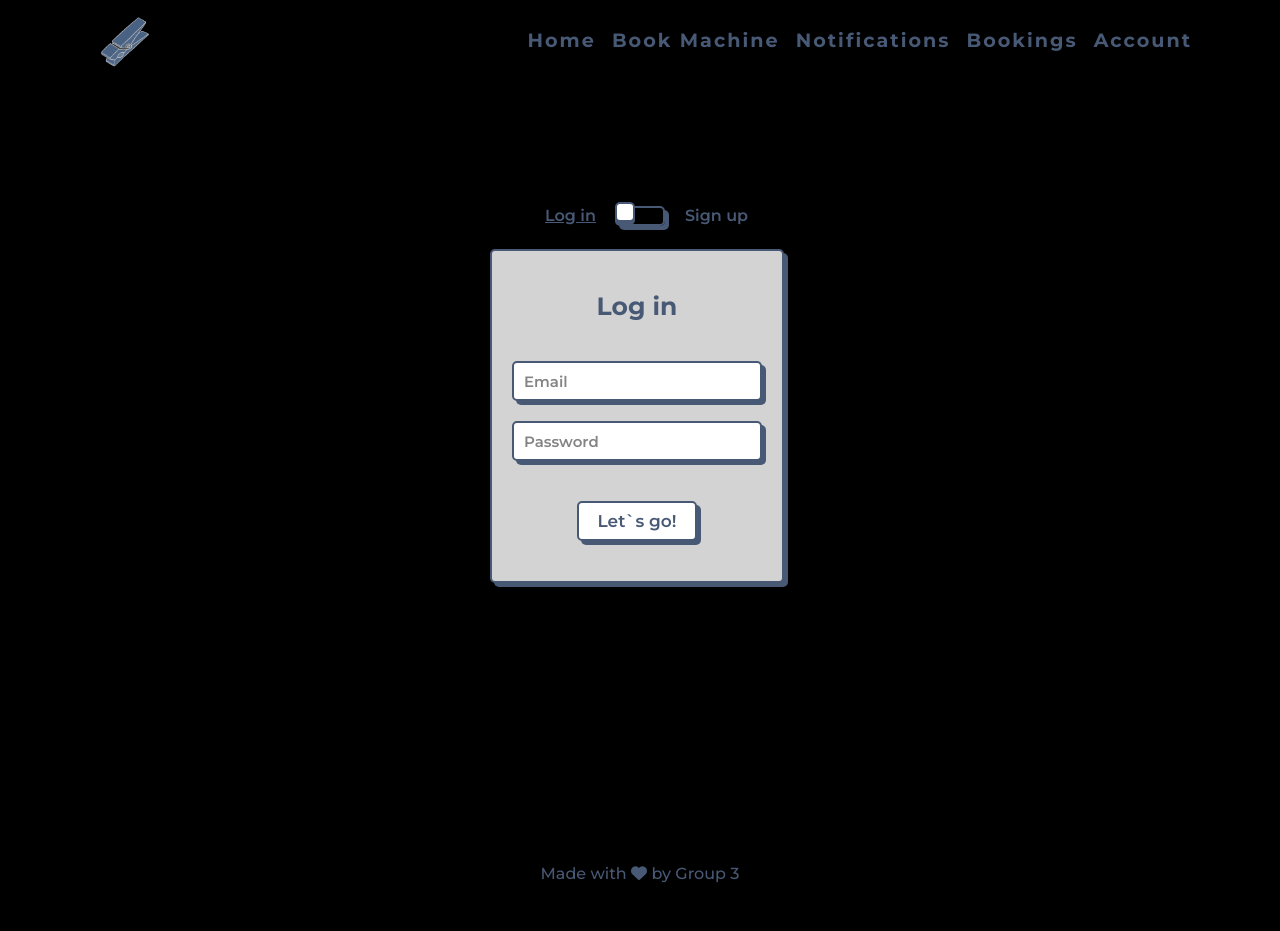
After one commit to akvnn/automated-laundromat, a Flask app: page /login in a window 1280 px wide. The commit adds this page. Run offline with Flask 3, Linux system fonts and the light colour scheme; parts of the project's set-up code (start-up, migrations or seed data) failed here and were passed over.

Commit message:
added login/signup & tested

```diff
--- a/app.py
+++ b/app.py
@@ -1,18 +1,27 @@
 from flask import Flask, request, jsonify, session, render_template
-from pymongo import MongoClient
+from pymongo.mongo_client import MongoClient
+from pymongo.server_api import ServerApi
 from bson.objectid import ObjectId
 from datetime import datetime, timedelta
 import bcrypt
-
+import os
 app = Flask(__name__)
-app.secret_key = "your_secret_key"  # Use a proper secret key in production
-
+app.secret_key = 'some_secret_key'
 # MongoDB setup
-client = MongoClient('mongodb://localhost:27017/')
+uri = os.environ.get('MONGODB_URI')
+# Create a new client and connect to the server
+client = MongoClient(uri, server_api=ServerApi('1'))
+# Send a ping to confirm a successful connection
+try:
+    client.admin.command('ping')
+    print("Successfully connected to MongoDB!")
+except Exception as e:
+    print(e)
 db = client['laundromat']
 users = db['users']
 machines = db['machines']
 bookings = db['bookings']
+# End of MongoDB setup
 
 # Helper Functions
 
@@ -39,16 +48,16 @@ def machines_html():
     return render_template('machines.html')
 
 
+@app.route('/login', methods=['GET'])
+def login_html():
+    return render_template('login.html')
+
+
 @app.route('/signup', methods=['POST'])
 def signup():
     data = request.json
-
-    # check if user already exists
-    existing_user = users.find_one({'email': data['email']})
-    if existing_user:
-        return jsonify({'message': 'User already exists'}), 409
-
-    hashed_password = bcrypt.hashpw(data['password'], bcrypt.gensalt())
+    hashed_password = bcrypt.hashpw(
+        data['password'].encode(), bcrypt.gensalt())
     user_id = users.insert_one({
         'name': data['name'],
         'email': data['email'],
@@ -60,10 +69,14 @@ def signup():
 @app.route('/login', methods=['POST'])
 def login():
     data = request.json
-    user = users.find_one({'email': data['email']})
-    if user and bcrypt.hashpw(data['password'], user['password']):
-        session['user_id'] = str(user['_id'])
-        return jsonify({'message': 'Login successful'}), 200
+    print(data)
+    try:
+        user = users.find_one({'email': data['email']})
+        if user and bcrypt.hashpw(data['password'].encode(), user['password']):
+            session['user_id'] = str(user['_id'])
+            return jsonify({'message': 'Login successful'}), 200
+    except Exception as e:
+        print(e)
     return jsonify({'message': 'Unauthorized'}), 401
 
 
@@ -71,6 +84,7 @@ def login():
 def logout():
     session.pop('user_id', None)
     return jsonify({'message': 'Logged out'}), 200
+
 
 @app.route('/machineBookings', methods=['POST'])
 def machine_bookings():
@@ -91,6 +105,7 @@ def machine_bookings():
         }
         result.append(booking_data)
     return jsonify(result)
+
 
 @app.route('/getMachines', methods=['GET'])
 def get_machines():
--- /dev/null
+++ b/static/login.js
@@ -0,0 +1,61 @@
+const loginbtn = document.getElementById('loginbtn')
+const signupbtn = document.getElementById('signupbtn')
+
+const handleLogin = async () => {
+  const email = document.getElementById('email_login').value
+  const password = document.getElementById('password_login').value
+  if (email.trim() === '' || password.trim() === '') {
+    alert('Please fill in all fields')
+    return
+  }
+  if (!email.includes('@')) {
+    alert('Invalid email')
+    return
+  }
+  const response = await fetch('/login', {
+    method: 'POST',
+    headers: {
+      'Content-Type': 'application/json',
+    },
+    body: JSON.stringify({ email, password }),
+  })
+  if (response.status === 200) {
+    window.location.href = '/'
+  } else {
+    alert('Invalid email or password')
+  }
+}
+const handleSignup = async () => {
+  const email = document.getElementById('email_signup').value
+  const password = document.getElementById('password_signup').value
+  const name = document.getElementById('name_signup').value
+  if (email.trim() === '' || password.trim() === '' || name.trim() === '') {
+    alert('Please fill in all fields')
+    return
+  }
+  if (!email.includes('@')) {
+    alert('Invalid email')
+    return
+  }
+  const response = await fetch('/signup', {
+    method: 'POST',
+    headers: {
+      'Content-Type': 'application/json',
+    },
+    body: JSON.stringify({ email, password, name }),
+  })
+  print(response.status)
+  if (response.status === 200) {
+    window.location.href = '/'
+  } else {
+    alert('Email already exists')
+  }
+}
+loginbtn.addEventListener('click', (event) => {
+  event.preventDefault()
+  handleLogin()
+})
+signupbtn.addEventListener('click', (event) => {
+  event.preventDefault()
+  handleSignup()
+})
--- a/static/style.css
+++ b/static/style.css
@@ -323,6 +323,215 @@ body {
   font-weight: 500;
 }
 /* end of booking */
+/* login */
+.login {
+  display: flex;
+  justify-content: center;
+  align-items: center;
+  width: 100vw;
+  height: 100vh;
+  margin-top: -3rem;
+}
+.wrapper {
+  --input-focus: #485975;
+  --font-color: #485975;
+  --font-color-sub: #666;
+  --bg-color: #fff;
+  --bg-color-alt: #666;
+  --main-color: #485975;
+  /* display: flex; */
+  /* flex-direction: column; */
+  /* align-items: center; */
+}
+/* switch card */
+.switch {
+  transform: translateY(-200px);
+  position: relative;
+  display: flex;
+  flex-direction: column;
+  justify-content: center;
+  align-items: center;
+  gap: 30px;
+  width: 50px;
+  height: 20px;
+}
+
+.card-side::before {
+  position: absolute;
+  content: 'Log in';
+  left: -70px;
+  top: 0;
+  width: 100px;
+  text-decoration: underline;
+  color: var(--font-color);
+  font-weight: 600;
+}
+
+.card-side::after {
+  position: absolute;
+  content: 'Sign up';
+  left: 70px;
+  top: 0;
+  width: 100px;
+  text-decoration: none;
+  color: var(--font-color);
+  font-weight: 600;
+}
+
+.toggle {
+  opacity: 0;
+  width: 0;
+  height: 0;
+}
+
+.slider {
+  box-sizing: border-box;
+  border-radius: 5px;
+  border: 2px solid var(--main-color);
+  box-shadow: 4px 4px var(--main-color);
+  position: absolute;
+  cursor: pointer;
+  top: 0;
+  left: 0;
+  right: 0;
+  bottom: 0;
+  background-color: var(--bg-colorcolor);
+  transition: 0.3s;
+}
+
+.slider:before {
+  box-sizing: border-box;
+  position: absolute;
+  content: '';
+  height: 20px;
+  width: 20px;
+  border: 2px solid var(--main-color);
+  border-radius: 5px;
+  left: -2px;
+  bottom: 2px;
+  background-color: var(--bg-color);
+  box-shadow: 0 3px 0 var(--main-color);
+  transition: 0.3s;
+}
+
+.toggle:checked + .slider {
+  background-color: var(--input-focus);
+}
+
+.toggle:checked + .slider:before {
+  transform: translateX(30px);
+}
+
+.toggle:checked ~ .card-side:before {
+  text-decoration: none;
+}
+
+.toggle:checked ~ .card-side:after {
+  text-decoration: underline;
+}
+
+/* card */
+
+.flip-card__inner {
+  width: 300px;
+  height: 350px;
+  position: relative;
+  background-color: transparent;
+  perspective: 1000px;
+  /* width: 100%;
+    height: 100%; */
+  text-align: center;
+  transition: transform 0.8s;
+  transform-style: preserve-3d;
+}
+
+.toggle:checked ~ .flip-card__inner {
+  transform: rotateY(180deg);
+}
+
+.toggle:checked ~ .flip-card__front {
+  box-shadow: none;
+}
+
+.flip-card__front,
+.flip-card__back {
+  padding: 20px;
+  position: absolute;
+  display: flex;
+  flex-direction: column;
+  justify-content: center;
+  -webkit-backface-visibility: hidden;
+  backface-visibility: hidden;
+  background: lightgrey;
+  gap: 20px;
+  border-radius: 5px;
+  border: 2px solid var(--main-color);
+  box-shadow: 4px 4px var(--main-color);
+}
+
+.flip-card__back {
+  width: 100%;
+  transform: rotateY(180deg);
+}
+
+.flip-card__form {
+  display: flex;
+  flex-direction: column;
+  align-items: center;
+  gap: 20px;
+}
+
+.title {
+  margin: 20px 0 20px 0;
+  font-size: 25px;
+  font-weight: 900;
+  text-align: center;
+  color: var(--main-color);
+}
+
+.flip-card__input {
+  width: 250px;
+  height: 40px;
+  border-radius: 5px;
+  border: 2px solid var(--main-color);
+  background-color: var(--bg-color);
+  box-shadow: 4px 4px var(--main-color);
+  font-size: 15px;
+  font-weight: 600;
+  color: var(--font-color);
+  padding: 5px 10px;
+  outline: none;
+}
+
+.flip-card__input::placeholder {
+  color: var(--font-color-sub);
+  opacity: 0.8;
+}
+
+.flip-card__input:focus {
+  border: 2px solid var(--input-focus);
+}
+
+.flip-card__btn:active,
+.button-confirm:active {
+  box-shadow: 0px 0px var(--main-color);
+  transform: translate(3px, 3px);
+}
+
+.flip-card__btn {
+  margin: 20px 0 20px 0;
+  width: 120px;
+  height: 40px;
+  border-radius: 5px;
+  border: 2px solid var(--main-color);
+  background-color: var(--bg-color);
+  box-shadow: 4px 4px var(--main-color);
+  font-size: 17px;
+  font-weight: 600;
+  color: var(--font-color);
+  cursor: pointer;
+}
+/* end of login */
 /* footer */
 .footer {
   display: flex;
--- a/templates/bookings.html
+++ b/templates/bookings.html
@@ -73,7 +73,7 @@
   </head>
   <body>
     <nav class="navbar">
-      <img src="../static/images/logo.png" alt="The AI Club" class="logo-img" />
+      <img src="../static/images/logo.png" alt="logo" class="logo-img" />
       <ul class="links">
         <li class="link"><a href="index.html">Home</a></li>
         <li class="link"><a>Book Machine</a></li>
--- a/templates/index.html
+++ b/templates/index.html
@@ -18,13 +18,13 @@
   </head>
   <body>
     <nav class="navbar">
-      <img src="../static/images/logo.png" alt="The AI Club" class="logo-img" />
+      <img src="../static/images/logo.png" alt="logo" class="logo-img" />
       <ul class="links">
         <li class="link"><a href="/">Home</a></li>
         <li class="link"><a href="/machines">Book Machine</a></li>
         <li class="link"><a>Notifications</a></li>
         <li class="link"><a>Bookings</a></li>
-        <li class="link"><a>Account</a></li>
+        <li class="link"><a href="/login">Account</a></li>
       </ul>
     </nav>
     <section class="landing">
--- /dev/null
+++ b/templates/login.html
@@ -0,0 +1,98 @@
+<!DOCTYPE html>
+<html lang="en">
+  <head>
+    <meta charset="UTF-8" />
+    <meta name="viewport" content="width=device-width, initial-scale=1.0" />
+    <title>Automated Laundromat | Login</title>
+    <link rel="icon" href="../static/images/logo.png" type="image/x-icon" />
+
+    <link
+      rel="stylesheet"
+      href="https://fonts.googleapis.com/css2?family=Montserrat:wght@300;400;500;600;700&display=swap"
+    />
+    <link
+      rel="stylesheet"
+      href="https://cdnjs.cloudflare.com/ajax/libs/font-awesome/6.0.0-beta3/css/all.min.css"
+    />
+    <link rel="stylesheet" href="../static/style.css" />
+  </head>
+  <body>
+    <nav class="navbar">
+      <img src="../static/images/logo.png" alt="logo" class="logo-img" />
+      <ul class="links">
+        <li class="link"><a href="/">Home</a></li>
+        <li class="link"><a href="/machines">Book Machine</a></li>
+        <li class="link"><a>Notifications</a></li>
+        <li class="link"><a>Bookings</a></li>
+        <li class="link"><a>Account</a></li>
+      </ul>
+    </nav>
+    <section class="login">
+      <div class="wrapper">
+        <div class="card-switch">
+          <label class="switch">
+            <input type="checkbox" class="toggle" />
+            <span class="slider"></span>
+            <span class="card-side"></span>
+            <div class="flip-card__inner">
+              <div class="flip-card__front">
+                <div class="title">Log in</div>
+                <form class="flip-card__form" onsubmit="return">
+                  <input
+                    class="flip-card__input"
+                    name="email"
+                    placeholder="Email"
+                    type="email"
+                    id="email_login"
+                  />
+                  <input
+                    class="flip-card__input"
+                    name="password"
+                    placeholder="Password"
+                    type="password"
+                    id="password_login"
+                  />
+                  <button class="flip-card__btn" id="loginbtn">
+                    Let`s go!
+                  </button>
+                </form>
+              </div>
+              <div class="flip-card__back">
+                <div class="title">Sign up</div>
+                <form class="flip-card__form" onsubmit="return">
+                  <input
+                    class="flip-card__input"
+                    placeholder="Name"
+                    type="name"
+                    id="name_signup"
+                  />
+                  <input
+                    class="flip-card__input"
+                    name="email"
+                    placeholder="Email"
+                    type="email"
+                    id="email_signup"
+                  />
+                  <input
+                    class="flip-card__input"
+                    name="password"
+                    placeholder="Password"
+                    type="password"
+                    id="password_signup"
+                  />
+                  <button class="flip-card__btn" id="signupbtn">
+                    Confirm!
+                  </button>
+                </form>
+              </div>
+            </div>
+          </label>
+        </div>
+      </div>
+    </section>
+    <footer class="footer">
+      <p class="footer-p">Made with <i class="fas fa-heart"></i> by Group 3</p>
+    </footer>
+    <script src="../static/login.js"></script>
+  </body>
+</html>
--- a/templates/machines.html
+++ b/templates/machines.html
@@ -17,7 +17,7 @@
   </head>
   <body>
     <nav class="navbar">
-      <img src="../static/images/logo.png" alt="The AI Club" class="logo-img" />
+      <img src="../static/images/logo.png" alt="logo" class="logo-img" />
       <ul class="links">
         <li class="link"><a href="/">Home</a></li>
         <li class="link"><a href="/machines">Book Machine</a></li>
```
